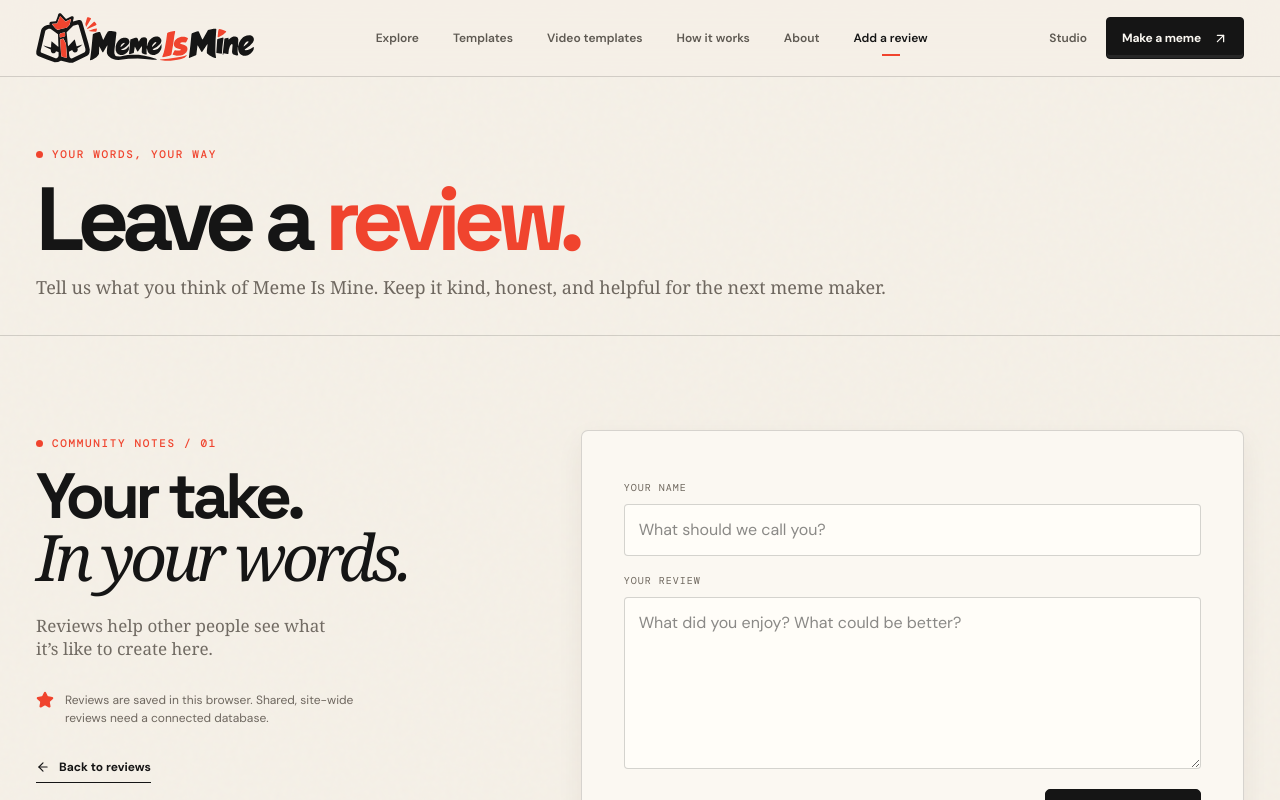
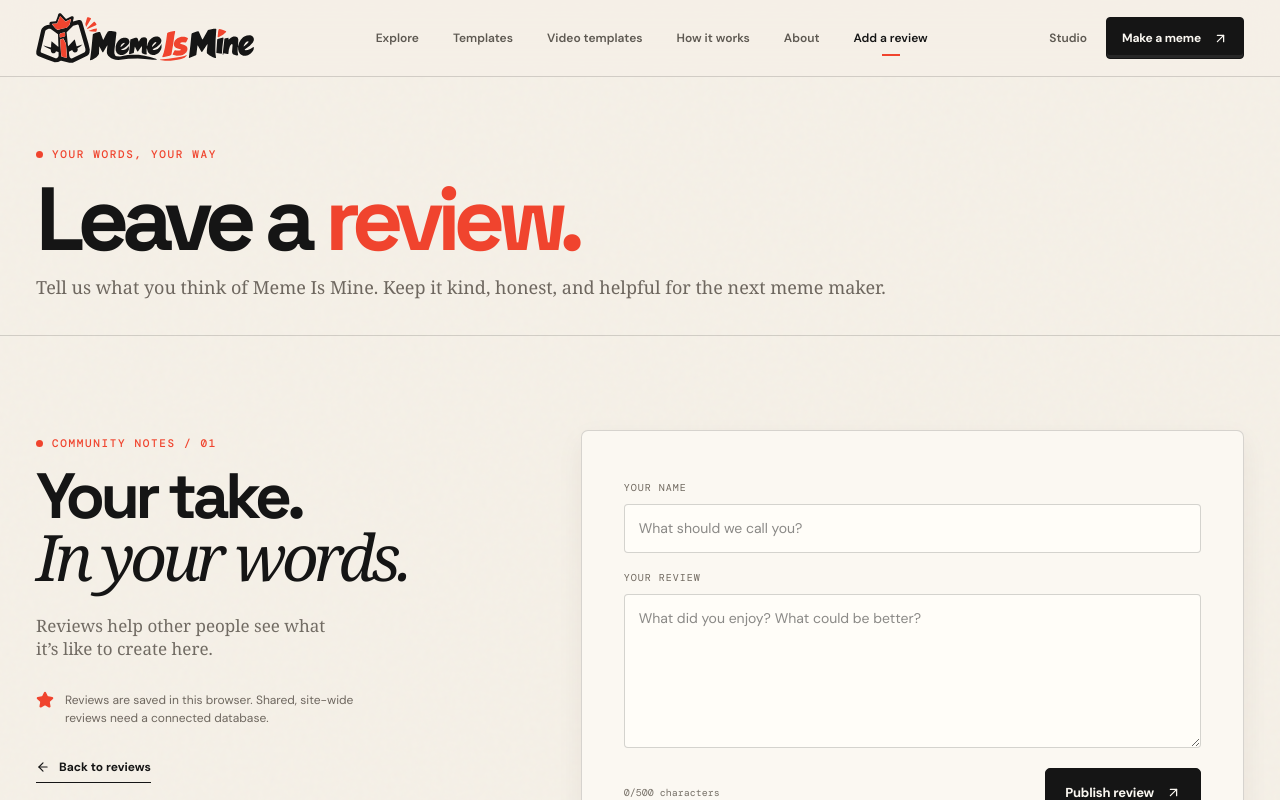
Before and after one commit to RAJ-SUHANDANI/MemeIsMine, a Next.js app: page /add-review in a window 1280 px wide. Shown: the top 800 px of the page. Built offline with nearby package versions, Linux system fonts and the light colour scheme.

Commit message:
Use site font for review form inputs

```diff
--- a/src/app/globals.css
+++ b/src/app/globals.css
@@ -377,7 +377,7 @@
 .review-form-note svg{flex:0 0 auto;color:var(--red)}
 .review-form{display:grid;gap:10px;padding:clamp(24px,4vw,42px);border:1px solid var(--line);border-radius:7px;background:#fbf8f2;box-shadow:0 10px 28px rgba(43,36,27,.06)}
 .review-form label{margin-top:8px;font:10px var(--mono);text-transform:uppercase;letter-spacing:.1em;color:#6f685f}
-.review-form input,.review-form textarea{width:100%;border:1px solid rgba(21,21,21,.18);border-radius:4px;background:#fffdf8;padding:13px 14px;color:var(--ink);font:14px/1.5 var(--body);outline:none;resize:vertical}
+.review-form input,.review-form textarea{width:100%;border:1px solid rgba(21,21,21,.18);border-radius:4px;background:#fffdf8;padding:13px 14px;color:var(--ink);font:14px/1.5 var(--sans);outline:none;resize:vertical}
 .review-form input:focus,.review-form textarea:focus{border-color:var(--red);box-shadow:0 0 0 3px rgba(198,55,42,.1)}
 .review-form-foot{display:flex;align-items:center;justify-content:space-between;gap:14px;margin-top:10px}
 .review-form-foot>span{color:#777168;font:10px var(--mono)}
```
